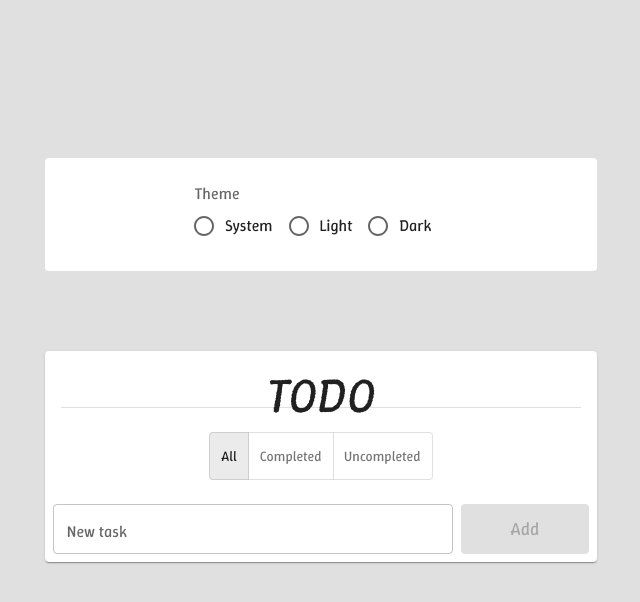
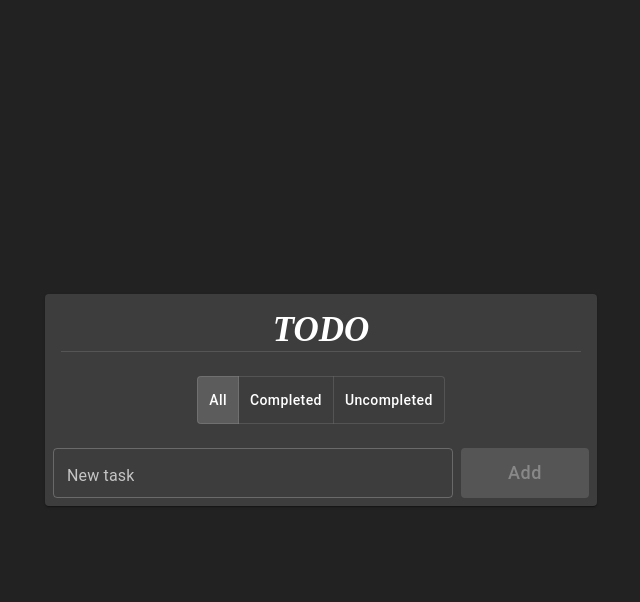
Before and after one commit to mohamed-abdelhafiz-dev/React-Todo-app, a React (Vite) app: page / in a window 1280 px wide. Shown: the top 602 px of the page, without its empty margins (319-959 px from the left). Built offline with nearby package versions, Linux system fonts and the light colour scheme.

Commit message:
Completed the project

```diff
--- a/src/App.jsx
+++ b/src/App.jsx
@@ -1,15 +1,138 @@
+import {
+  Box,
+  Container,
+  ThemeProvider,
+  createTheme,
+  GlobalStyles,
+  Fab,
+  Zoom,
+  IconButton,
+  Tooltip,
+} from "@mui/material";
+import DarkModeIcon from "@mui/icons-material/DarkMode";
+import LightModeIcon from "@mui/icons-material/LightMode";
+import KeyboardArrowUpIcon from "@mui/icons-material/KeyboardArrowUp";
 import TodoList from "./components/TodoList";
-import ModeToggler from "./components/ModeToggler";
-import { Container } from "@mui/material";
+import { useState, useEffect } from "react";
 
 function App() {
+  const [mode, setMode] = useState(
+    JSON.parse(localStorage.getItem("mode")) ?? "dark"
+  );
+  const [showScroll, setShowScroll] = useState(false);
+
+  useEffect(() => {
+    // Save the theme mode to localStorage whenever it changes
+    localStorage.setItem("mode", JSON.stringify(mode));
+  }, [mode]);
+
+  useEffect(() => {
+    // Show/hide the scroll-to-top button based on the scroll position
+    const handleScroll = () => {
+      setShowScroll(window.scrollY > 300);
+    };
+    window.addEventListener("scroll", handleScroll);
+    return () => window.removeEventListener("scroll", handleScroll);
+  }, []);
+
+  const handleToggle = () => {
+    setMode((prevMode) => (prevMode === "light" ? "dark" : "light"));
+  };
+
+  const handleScrollTop = () => {
+    window.scrollTo({ top: 0, behavior: "smooth" });
+  };
+
+  const theme = createTheme({
+    palette: {
+      mode,
+      background: {
+        default: mode === "light" ? "#ddd" : "#222",
+        paper: mode === "light" ? "#ccc" : "#333",
+      },
+    },
+  });
+
   return (
-    <div className={`App flex-center`} style={{ minHeight: "100vh" }}>
-      <Container maxWidth="sm">
-        <ModeToggler />
-        <TodoList />
-      </Container>
-    </div>
+    <ThemeProvider theme={theme}>
+      <GlobalStyles
+        styles={{
+          ".App": {
+            transition: "background-color 0.5s ease, color 0.5s ease",
+          },
+        }}
+      />
+      <Box
+        className="App flex-center"
+        sx={{
+          minHeight: "100vh",
+          bgcolor: "background.default", // Correct usage for background color
+          color: "text.primary",
+          position: "relative",
+        }}
+      >
+        <Container maxWidth="sm">
+          {/* Theme Toggle Button */}
+          <Box
+            sx={{
+              position: "fixed",
+              top: 15,
+              right: 20,
+              zIndex: 1000,
+              "@media (max-width:800px)": { position: "absolute" },
+            }}
+          >
+            <Tooltip
+              title={
+                mode === "dark" ? "Switch to Light Mode" : "Switch to Dark Mode"
+              }
+            >
+              <IconButton
+                onClick={handleToggle}
+                aria-label="toggle theme"
+                sx={{
+                  color: mode === "dark" ? "yellow.400" : "grey.800",
+                  bgcolor: mode === "dark" ? "grey.900" : "grey.100",
+                  "&:hover": {
+                    bgcolor: mode === "dark" ? "grey.800" : "grey.200",
+                  },
+                  borderRadius: "50%",
+                  boxShadow: 3,
+                  p: 1,
+                }}
+              >
+                {mode === "dark" ? (
+                  <LightModeIcon sx={{ fontSize: 28 }} />
+                ) : (
+                  <DarkModeIcon sx={{ fontSize: 28 }} />
+                )}
+              </IconButton>
+            </Tooltip>
+          </Box>
+
+          {/* Todo List */}
+          <TodoList />
+        </Container>
+
+        {/* Scroll to Top Button */}
+        <Zoom in={showScroll}>
+          <Fab
+            color="primary"
+            size="medium"
+            onClick={handleScrollTop}
+            aria-label="scroll back to top"
+            sx={{
+              position: "fixed",
+              bottom: 30,
+              right: 30,
+              zIndex: 1000,
+            }}
+          >
+            <KeyboardArrowUpIcon />
+          </Fab>
+        </Zoom>
+      </Box>
+    </ThemeProvider>
   );
 }
 
--- a/src/components/ModeToggler.jsx
+++ /dev/null
@@ -1,43 +0,0 @@
-import {
-  Box,
-  FormControl,
-  FormControlLabel,
-  FormLabel,
-  Radio,
-  RadioGroup,
-  useColorScheme,
-} from "@mui/material";
-export default function ModeToggler() {
-  const { mode, setMode } = useColorScheme("light");
-
-  return (
-    <Box
-      sx={{
-        display: "flex",
-        width: "100%",
-        alignItems: "center",
-        justifyContent: "center",
-        bgcolor: "background.default",
-        color: "text.primary",
-        borderRadius: 1,
-        p: 3,
-        minHeight: "56px",
-      }}
-    >
-      <FormControl>
-        <FormLabel id="demo-theme-toggle">Theme</FormLabel>
-        <RadioGroup
-          aria-labelledby="demo-theme-toggle"
-          name="theme-toggle"
-          row
-          value={mode}
-          onChange={(event) => setMode(event.target.value)}
-        >
-          <FormControlLabel value="system" control={<Radio />} label="System" />
-          <FormControlLabel value="light" control={<Radio />} label="Light" />
-          <FormControlLabel value="dark" control={<Radio />} label="Dark" />
-        </RadioGroup>
-      </FormControl>
-    </Box>
-  );
-}
--- a/src/components/Todo.jsx
+++ b/src/components/Todo.jsx
@@ -185,8 +185,9 @@ export default function Todo({ todoItem }) {
       </Dialog>
       <Card
         sx={{
+          paddingTop: "7px",
           textAlign: "left",
-          bgcolor: "#283593",
+          bgcolor: "#6b707f",
           color: "white",
           mt: 1.5,
           transition: "all 0.2s",
@@ -206,7 +207,7 @@ export default function Todo({ todoItem }) {
                     ? {
                         textDecoration: "line-through",
                         fontWeight: "100",
-                        color: "gray",
+                        color: "darkgrey",
                       }
                     : ""
                 }
@@ -224,7 +225,6 @@ export default function Todo({ todoItem }) {
           <Grid size={{ xs: 6, sm: 5, md: 5, lg: 5 }}>
             <CardActions
               sx={{
-                height: 100,
                 display: "flex",
                 justifyContent: "space-around",
               }}
--- a/src/components/TodoList.jsx
+++ b/src/components/TodoList.jsx
@@ -49,10 +49,18 @@ export default function TodoList() {
       <div className="todoCard">
         <Card sx={{ minWidth: 275, textAlign: "center", my: 10 }}>
           <CardContent>
-            <Typography variant="h3" sx={{ fontStyle: "italic" }}>
+            <Typography
+              variant="h3"
+              sx={{
+                fontStyle:"italic",
+                fontWeight: 600,
+                fontFamily: "serif",
+                fontSize: 35,
+              }}
+            >
               TODO
             </Typography>
-            <Divider sx={{ mt: -2, mb: 2 }} />
+            <Divider sx={{ mt: 0, mb: 2 }} />
 
             {/* tasks filter */}
             <ToggleButtonGroup
--- a/src/index.css
+++ b/src/index.css
@@ -6,7 +6,10 @@
 
 body {
   min-height: 100vh;
-  background-color: #e0e0e0;
+}
+
+.App {
+  transition: background-color 0.4s ease, color 0.4s ease;
 }
 
 /* general utility classes */
@@ -21,37 +24,37 @@ body {
 
 /* fonts */
 @font-face {
-  font-family: 'main';
-  src: url('/src/assets/fonts/WinkyRough-Regular.ttf') format('truetype');
+  font-family: 'WinkyRough-Regular';
+  src: url('./assets/fonts/WinkyRough-Regular.ttf') format('truetype');
   font-weight: normal;
   font-style: normal;
 }
 
 @font-face {
-  font-family: 'main';
-  src: url('/src/assets/fonts/WinkyRough-Bold.ttf') format('truetype');
+  font-family: 'WinkyRough-Bold';
+  src: url('./assets/fonts/WinkyRough-Bold.ttf') format('truetype');
   font-weight: bold;
   font-style: normal;
 }
 
 @font-face {
-  font-family: 'main';
-  src: url('/src/assets/fonts/WinkyRough-Italic.ttf') format('truetype');
+  font-family: 'WinkyRough-BoldItalic';
+  src: url('./assets/fonts/WinkyRough-BoldItalic.ttf') format('truetype');
   font-weight: normal;
   font-style: italic;
 }
 
 @font-face {
-  font-family: 'main';
+  font-family: 'WinkyRough-Italic';
   src: url('/src/assets/fonts/WinkyRough-Italic.ttf') format('truetype');
   font-weight: bold;
   font-style: italic;
 }
 
 @font-face {
-  font-family: 'main';
+  font-family: 'WinkyRough-Light';
   src: url('/src/assets/fonts/WinkyRough-Light.ttf') format('truetype');
-  font-weight: 100;
+  font-weight: 300;
   font-style: normal;
 }
 
--- a/src/main.jsx
+++ b/src/main.jsx
@@ -1,17 +1,9 @@
-import * as React from "react";
+import { StrictMode } from "react";
 import { createRoot } from "react-dom/client";
 import "./index.css";
 import App from "./App.jsx";
-import { createTheme, ThemeProvider } from "@mui/material";
-const theme = createTheme({
-  typography: {
-    fontFamily: "main",
-  },
-});
 createRoot(document.getElementById("root")).render(
-  <React.StrictMode>
-    <ThemeProvider theme={theme}>
-      <App />
-    </ThemeProvider>
-  </React.StrictMode>
+  <StrictMode>
+    <App />
+  </StrictMode>
 );
```
